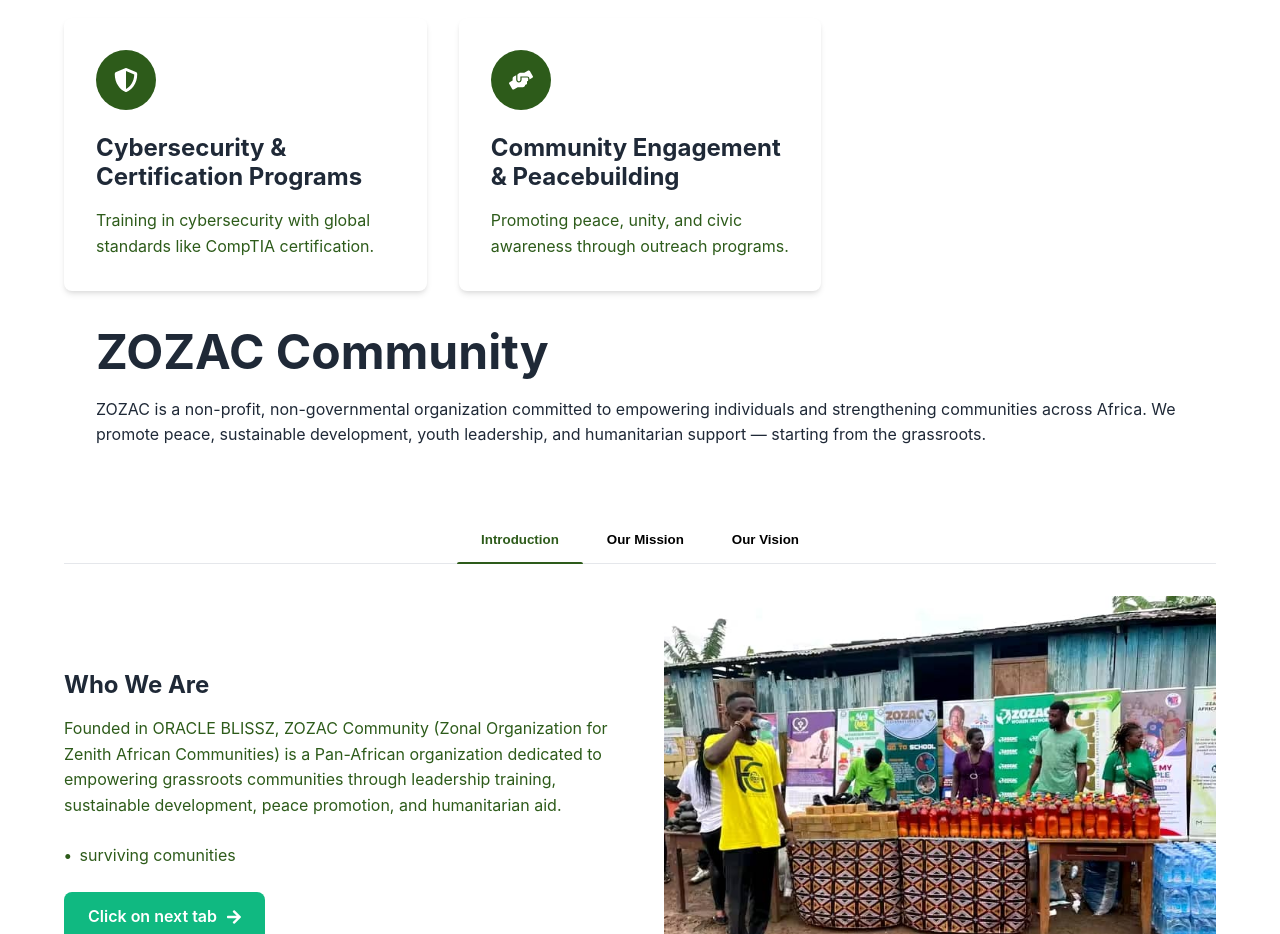
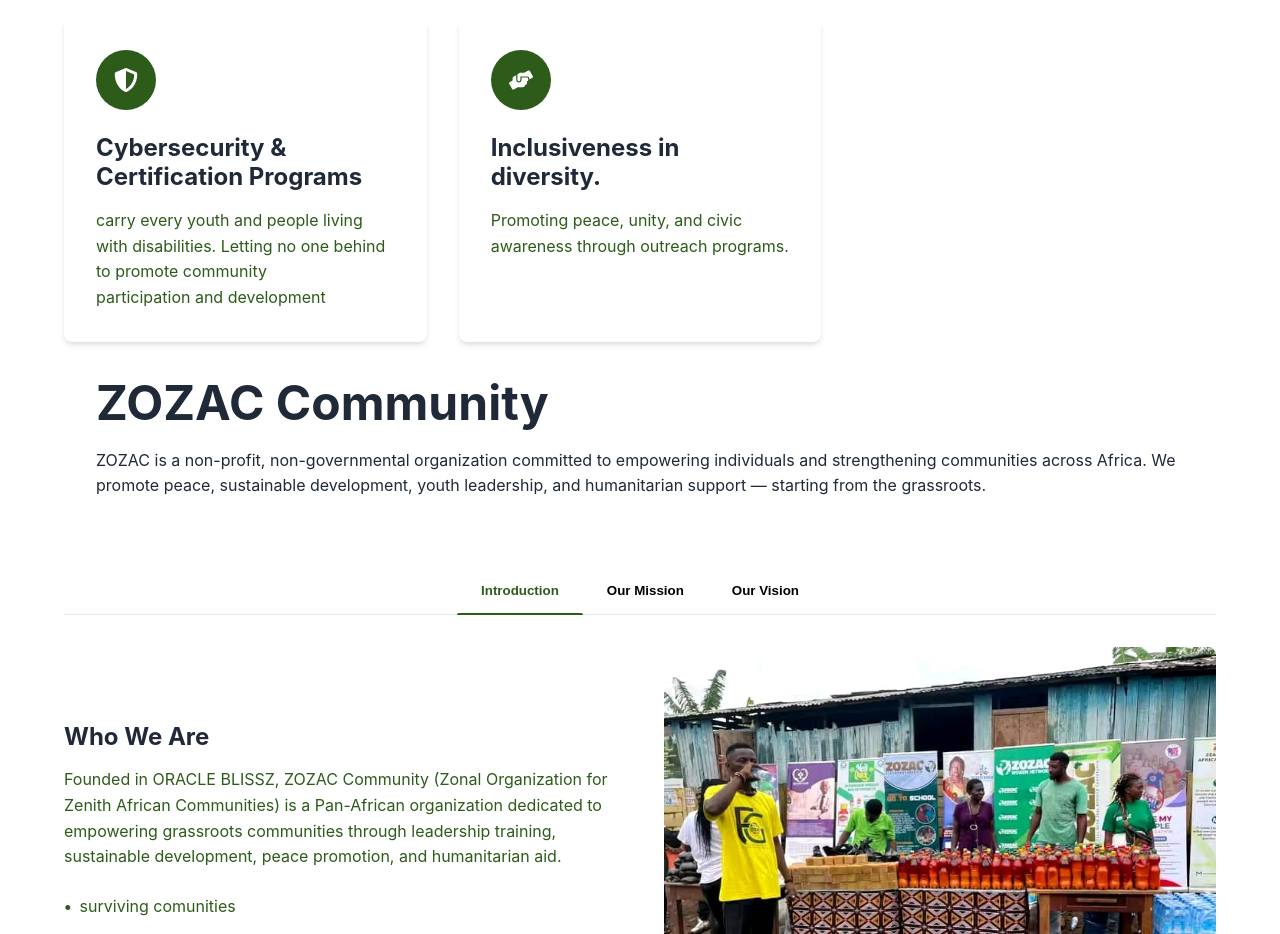
Before and after one commit to liblissz/zozacommunity, a React (Vite) app: page / in a window 1280 px wide. Shown: the part 1980-2914 px from the top of the page. Built offline with nearby package versions, Linux system fonts and the light colour scheme; no server answers.

Commit message:
Update Feature.jsx

```diff
--- a/src/Componennts/Feature/Feature.jsx
+++ b/src/Componennts/Feature/Feature.jsx
@@ -34,7 +34,7 @@ const features = [
   {
     icon: <FaShieldAlt />,
     title: 'Cybersecurity & Certification Programs',
-    description: 'Training in cybersecurity with global standards like CompTIA certification.',
+    description: 'carry every youth and people living with disabilities. Letting no one behind to promote community participation and development',
   },
   // {
   //   icon: <FaPaintBrush />,
@@ -43,7 +43,7 @@ const features = [
   // },
   {
     icon: <FaHandsHelping />,
-    title: 'Community Engagement & Peacebuilding',
+    title: 'Inclusiveness in diversity.',
     description: 'Promoting peace, unity, and civic awareness through outreach programs.',
   },
 ];
```
